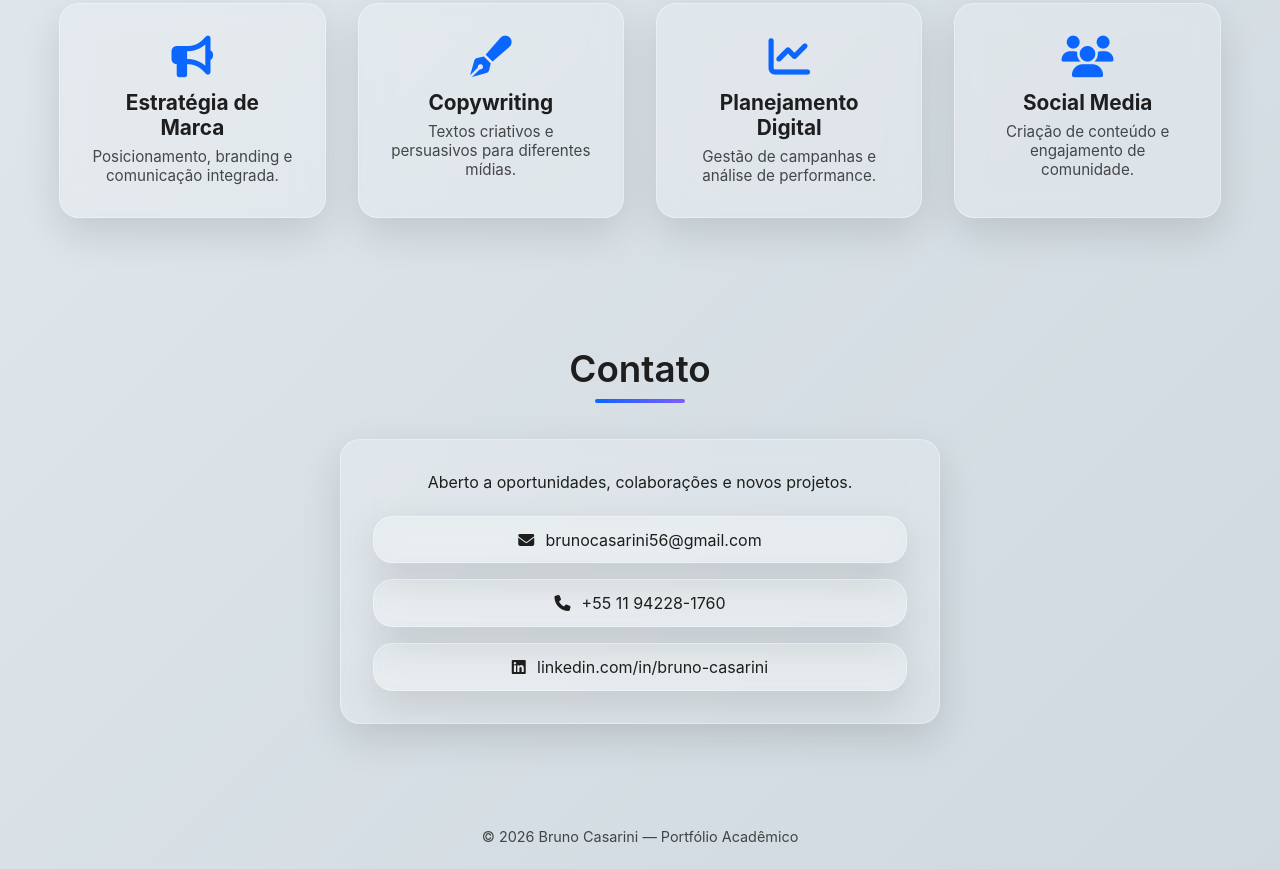
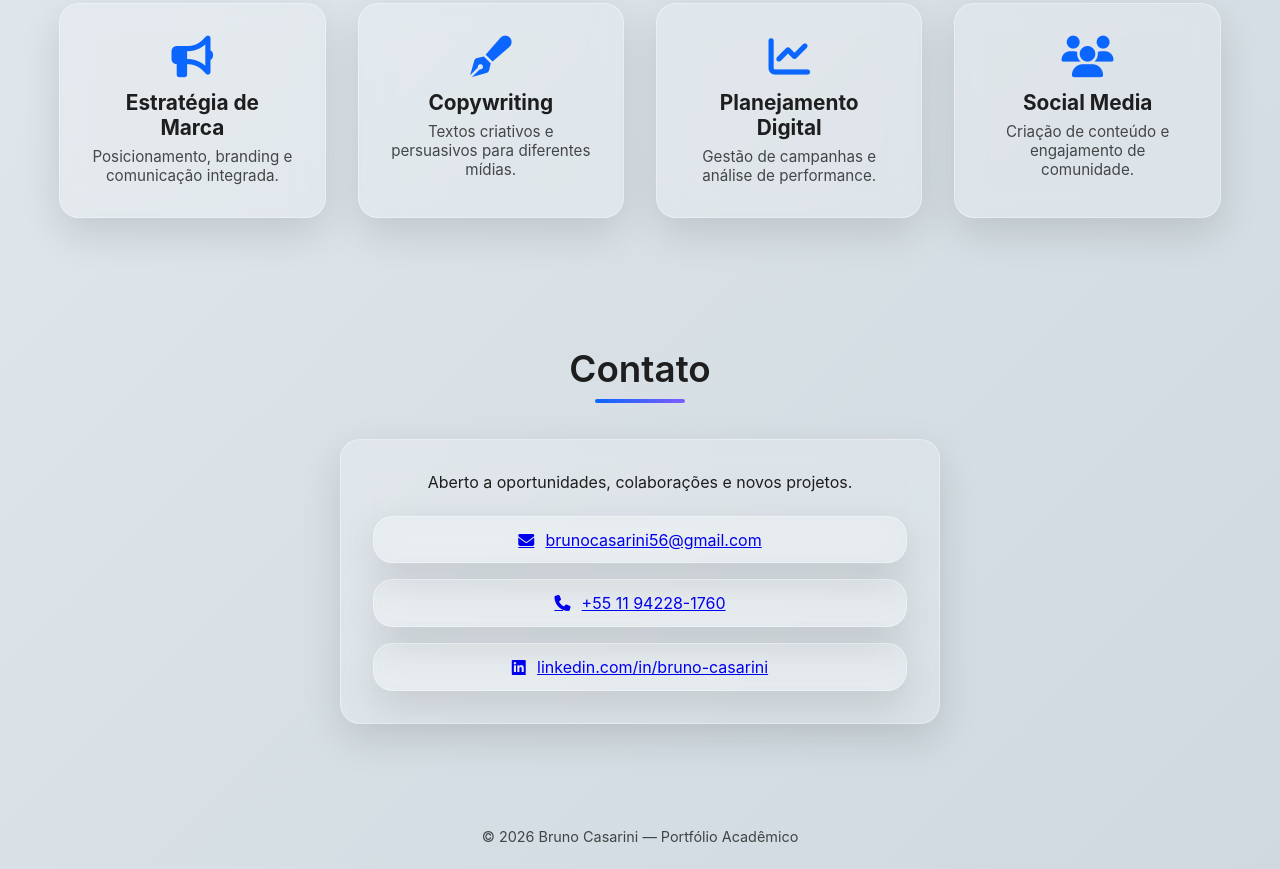
Before and after one commit to comet400/BrunoPort, a plain HTML site: page index.html in a window 1280 px wide. Shown: the part 1939-2808 px from the top of the page. Drawn offline with Linux system fonts and the light colour scheme.

Commit message:
Update contact information with links

```diff
--- a/index.html
+++ b/index.html
@@ -372,11 +372,25 @@
     <div class="contact glass">
         <p>Aberto a oportunidades, colaborações e novos projetos.</p>
 
-        <div class="contact-info">
-            <div class="contact-item glass"><i class="fas fa-envelope"></i>brunocasarini56@gmail.com</div>
-            <div class="contact-item glass"><i class="fas fa-phone"></i>+55 11 94228-1760</div>
-            <div class="contact-item glass"><i class="fab fa-linkedin"></i>linkedin.com/in/bruno-casarini</div>
-        </div>
+       <div class="contact-info">
+  <a href="mailto:brunocasarini56@gmail.com" class="contact-item glass">
+    <i class="fas fa-envelope"></i>
+    brunocasarini56@gmail.com
+  </a>
+
+  <a href="tel:+5511942281760" class="contact-item glass">
+    <i class="fas fa-phone"></i>
+    +55 11 94228-1760
+  </a>
+
+  <a href="https://linkedin.com/in/bruno-casarini"
+     class="contact-item glass"
+     target="_blank"
+     rel="noopener noreferrer">
+    <i class="fab fa-linkedin"></i>
+    linkedin.com/in/bruno-casarini
+  </a>
+</div>
     </div>
 </section>
 
```
